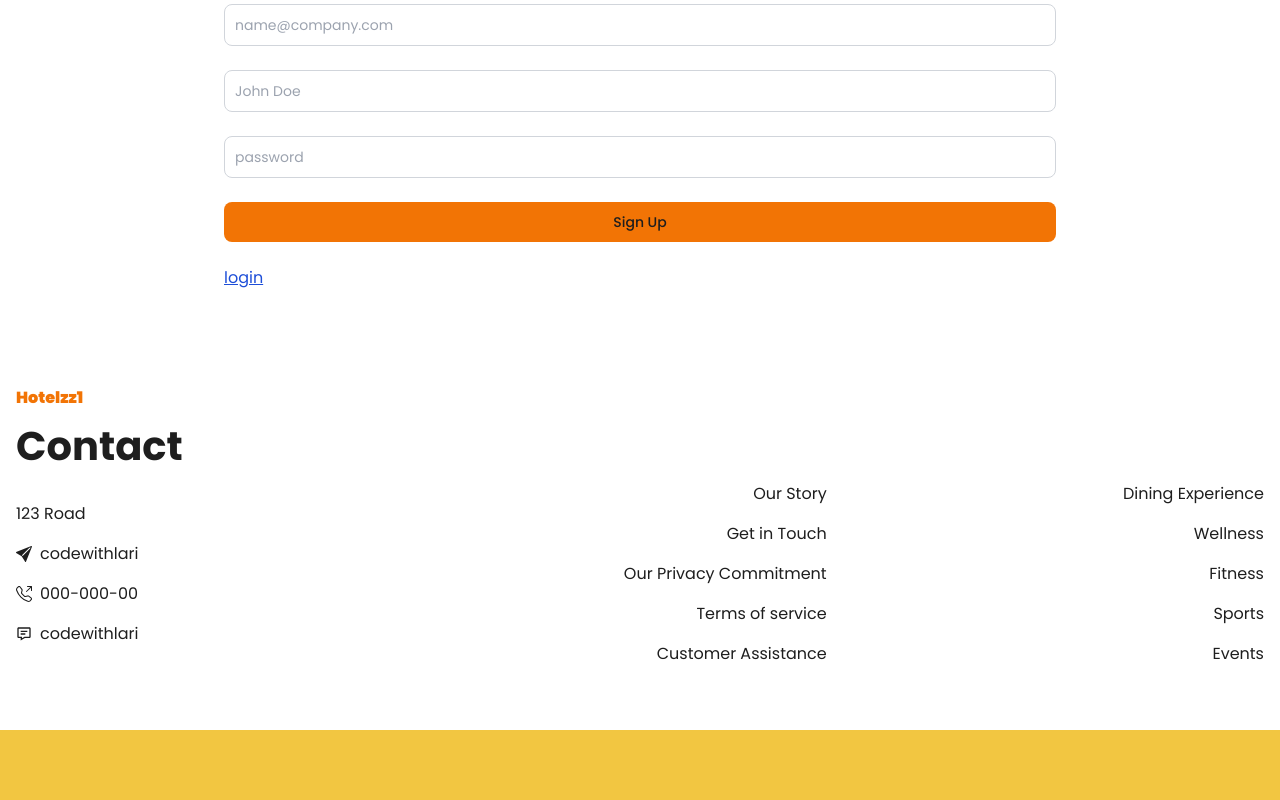
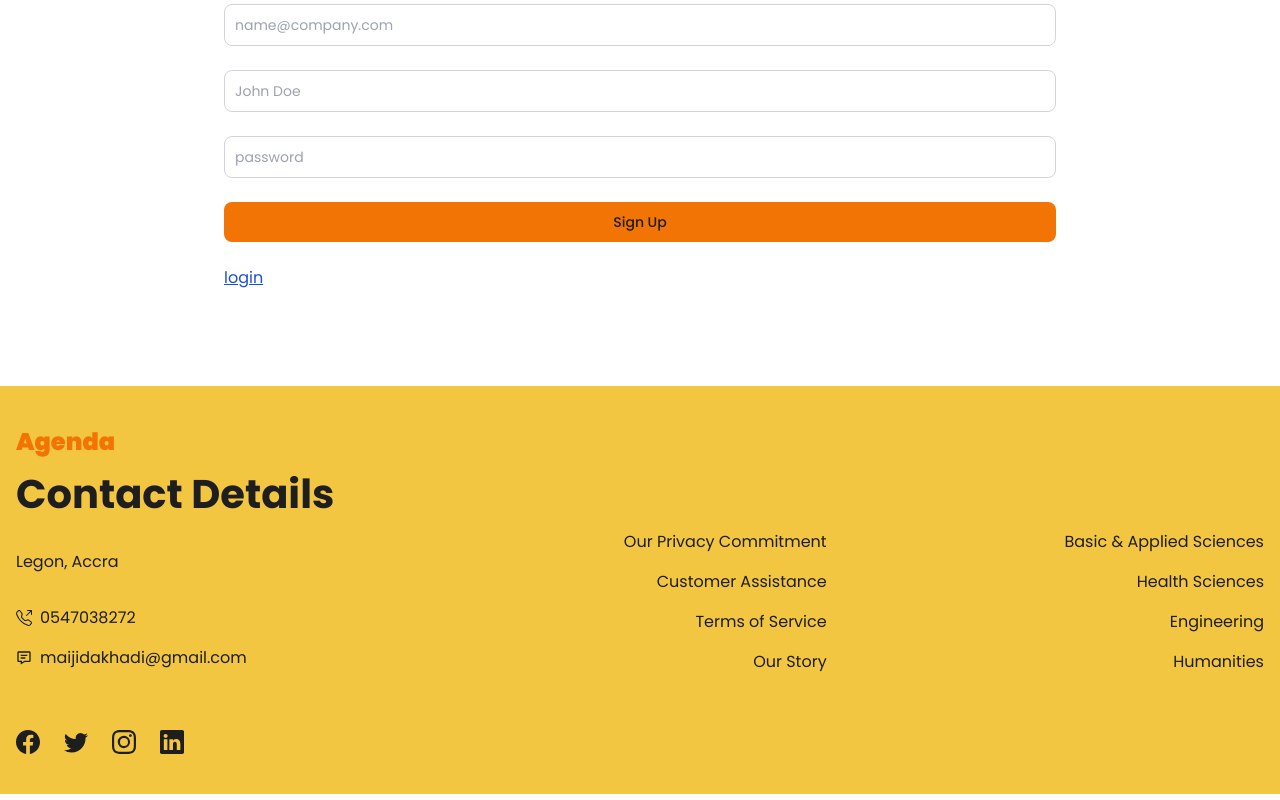
Before and after one commit to alhajisambo123/hotel-management, a Next.js app: page /auth in a window 1280 px wide. Shown: the part 220-1020 px from the top of the page. Built offline with nearby package versions, Linux system fonts and the light colour scheme; no server answers.

Commit message:
Update Footer.tsx

```diff
--- a/src/components/Footer/Footer.tsx
+++ b/src/components/Footer/Footer.tsx
@@ -1,53 +1,78 @@
+
 import Link from "next/link";
-import { BsFillSendFill, BsTelephoneOutbound } from "react-icons/bs";
+import {
+  BsFillSendFill,
+  BsTelephoneOutbound,
+  BsFacebook,
+  BsTwitter,
+  BsInstagram,
+  BsLinkedin,
+} from "react-icons/bs";
 import { BiMessageDetail } from "react-icons/bi";
 
 const Footer = () => {
   return (
-    <footer className="mt-16">
-      <div className="container mx-auto px-4">
-        <Link href="/" className="font-black text-tertiary-dark">
-          Hotelzz1
+    <footer className="mt-16 bg-tertiary-light">
+      <div className="container mx-auto px-4 py-10">
+        <Link href="/" className="font-black text-tertiary-dark text-2xl">
+          Agenda
         </Link>
 
-        <h4 className="font-semibold text-[40px] py-6">Contact</h4>
+        <h4 className="font-semibold text-[40px] py-6">Contact Details</h4>
 
         <div className="flex flex-wrap gap-16 items-center justify-between">
+          {/* Contact Section */}
           <div className="flex-1">
-            <p>123 Road</p>
-            <div className="flex items-center py-4">
-              <BsFillSendFill />
-              <p className="ml-2">codewithlari</p>
-            </div>
+            <p>Legon, Accra</p>
+            <div className="flex items-center py-4"></div>
             <div className="flex items-center">
               <BsTelephoneOutbound />
-              <p className="ml-2">000-000-00</p>
+              <p className="ml-2">0547038272</p>
             </div>
             <div className="flex items-center pt-4">
               <BiMessageDetail />
-              <p className="ml-2">codewithlari</p>
+              <p className="ml-2">maijidakhadi@gmail.com</p>
             </div>
           </div>
 
           <div className="flex-1 md:text-right">
-            <p className="pb-4">Our Story</p>
-            <p className="pb-4">Get in Touch</p>
-            <p className="pb-4">Our Privacy Commitment</p>
-            <p className="pb-4">Terms of service</p>
-            <p>Customer Assistance</p>
+            <Link href="https://www.facebook.com">
+              <p className="pb-4">Our Privacy Commitment</p>
+            </Link>
+            <Link href="https://www.facebook.com">
+              <p className="pb-4">Customer Assistance</p>
+            </Link>
+            <Link href="https://www.facebook.com">
+              <p className="pb-4">Terms of Service</p>
+            </Link>
+            <Link href="https://www.facebook.com">
+              <p className="pb-4">Our Story</p>
+            </Link>
           </div>
 
           <div className="flex-1 md:text-right">
-            <p className="pb-4">Dining Experience</p>
-            <p className="pb-4">Wellness</p>
-            <p className="pb-4">Fitness</p>
-            <p className="pb-4">Sports</p>
-            <p>Events</p>
+            <p className="pb-4">Basic & Applied Sciences</p>
+            <p className="pb-4">Health Sciences</p>
+            <p className="pb-4">Engineering</p>
+            <p className="pb-4">Humanities</p>
           </div>
         </div>
+
+        <div className="flex justify-center md:justify-start mt-10 space-x-6">
+          <Link href="https://www.facebook.com" target="_blank">
+            <BsFacebook className="text-2xl hover:text-blue-600 transition duration-300" />
+          </Link>
+          <Link href="https://www.twitter.com" target="_blank">
+            <BsTwitter className="text-2xl hover:text-blue-400 transition duration-300" />
+          </Link>
+          <Link href="https://www.instagram.com" target="_blank">
+            <BsInstagram className="text-2xl hover:text-pink-600 transition duration-300" />
+          </Link>
+          <Link href="https://www.linkedin.com" target="_blank">
+            <BsLinkedin className="text-2xl hover:text-blue-700 transition duration-300" />
+          </Link>
+        </div>
       </div>
-
-      <div className="bg-tertiary-light h-10 md:h-[70px] mt-16 w-full bottom-0 left-0" />
     </footer>
   );
 };
```
